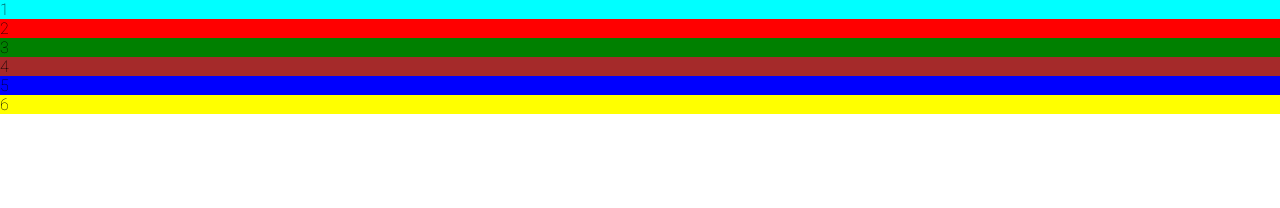
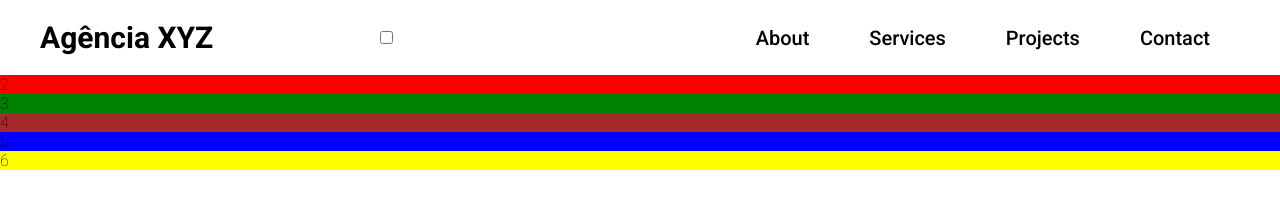
Before and after one commit to NandhoRoss/projeto-landing-page, a plain HTML site: page index.html in a window 1280 px wide. Drawn offline with Linux system fonts and the light colour scheme.

Commit message:
alterado o header atribuindo novos dados no menu navegação

```diff
--- a/index.html
+++ b/index.html
@@ -18,8 +18,29 @@
 </head>
 
 <body>
-    <header class="header">1
+    <header class="header">
+        <div class="header-container">
+            <a href="/">
+                <h1 class="logo">Agência XYZ</h1>
+            </a>
+            <input type="checkbox" id="menu-hamburger">
+            <label for="menu-hamburger">
+                <div class="menu">
+                    <span class="hamburger"></span>
+                </div>
+            </label>
 
+            <nav>
+                <ul>
+                    <li><a href="#about">About</a></li>
+                    <li><a href="#services">Services</a></li>
+                    <li><a href="#projects">Projects</a></li>
+                    <li><a href="#contact">Contact</a></li>
+                </ul>
+            </nav>
+
+
+        </div>
     </header>
 
     <section class="hero">2
--- a/src/css/menu.css
+++ b/src/css/menu.css
@@ -0,0 +1,17 @@
+.header nav ul {
+    display: flex;
+}
+
+.header nav ul li a {
+    font-size: 2rem;
+    font-weight: 500;
+    padding: 10px 30px;
+    border-radius: 50px;
+    transition: 0.3s;
+}
+
+.header nav ul li a:hover{
+    color: #fff;
+    background-color: coral;
+
+}
--- a/src/css/style.css
+++ b/src/css/style.css
@@ -20,7 +20,25 @@ body {
 
 .header {
     grid-area: header;
-    background-color: aqua;
+    background-color: #fff;
+}
+
+.header .header-container {
+    display: flex;
+    padding: 20px 40px;
+    justify-content: space-between;
+    align-items: center;
+    min-height: 75px;
+}
+
+.header h1 {
+    font-size: 3rem;
+    font-weight: 700;
+    transition: 0.3s;
+}
+
+.header a:hover {
+    color: coral;
 }
 
 /* HERO */
--- a/src/css/variables.css
+++ b/src/css/variables.css
@@ -0,0 +1,3 @@
+:root {
+    --max-width-size: 1920px;
+}
```
